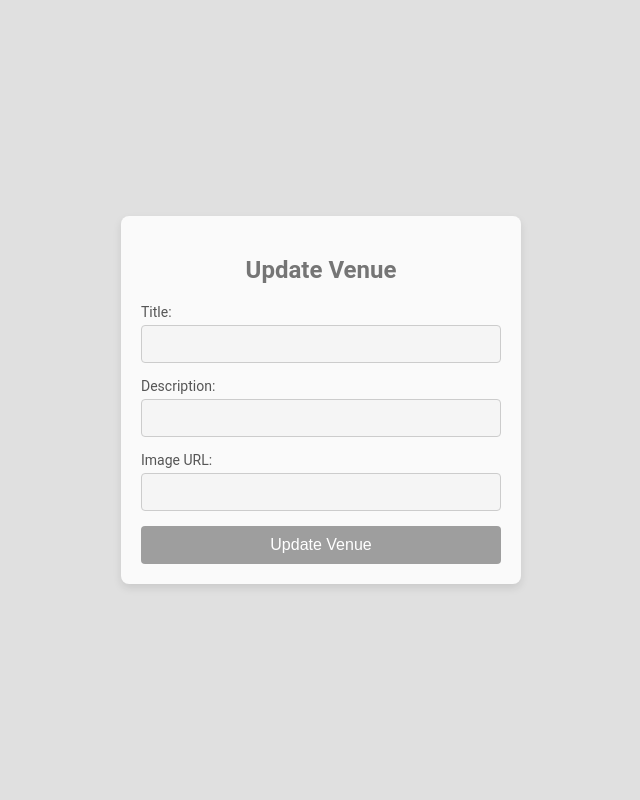
After one commit to tianala/SlotMeIN, a PHP site: page /update.php in a window 1280 px wide. The commit adds this page. Shown: the whole page, without its empty margins (319-959 px from the left). Run offline with PHP 8.4, Linux system fonts and the light colour scheme; data that the repository does not hold is empty.

Commit message:
Creation of crud functionalities

```diff
--- a/conn.php
+++ b/conn.php
@@ -3,6 +3,12 @@ $host = 'localhost';
 $db = 'psu_reservation';
 $user = 'root';
 $pass = 'root';
-$pdo = new PDO("mysql:host=$host;dbname=$db", $user, $pass);
 
+try {
+    $pdo = new PDO("mysql:host=$host;dbname=$db", $user, $pass);
+    $pdo->setAttribute(PDO::ATTR_ERRMODE, PDO::ERRMODE_EXCEPTION);
+    // echo "Connection successful.";
+} catch (PDOException $e) {
+    die("Connection failed: " . $e->getMessage());
+}
 ?>
--- /dev/null
+++ b/update.php
@@ -0,0 +1,113 @@
+<?php
+include 'conn.php';
+
+if (isset($_GET['id'])) {
+    $id = $_GET['id'];
+    $sql = "SELECT * FROM events WHERE id = :id";
+    $stmt = $pdo->prepare($sql);
+    $stmt->bindParam(':id', $id);
+    $stmt->execute();
+    $event = $stmt->fetch();
+}
+
+if ($_SERVER["REQUEST_METHOD"] == "POST") {
+    $title = $_POST['title'];
+    $description = $_POST['description'];
+    $image_url = $_POST['image_url'];
+
+    $sql = "UPDATE events SET title = :title, description = :description, image_url = :image_url WHERE id = :id";
+    $stmt = $pdo->prepare($sql);
+    $stmt->bindParam(':title', $title);
+    $stmt->bindParam(':description', $description);
+    $stmt->bindParam(':image_url', $image_url);
+    $stmt->bindParam(':id', $id);
+    $stmt->execute();
+
+    header("Location: dashboard.php");
+    exit();
+}
+?>
+
+<!DOCTYPE html>
+<html lang="en">
+<head>
+    <meta charset="UTF-8">
+    <meta name="viewport" content="width=device-width, initial-scale=1.0">
+    <title>Edit Event</title>
+    <style>
+        body {
+            font-family: 'Roboto', sans-serif;
+            background-color: #e0e0e0;
+            color: #333;
+            display: flex;
+            justify-content: center;
+            align-items: center;
+            height: 100vh;
+            margin: 0;
+        }
+        .form-container {
+            background-color: #fafafa;
+            border-radius: 8px;
+            box-shadow: 0 4px 8px rgba(0, 0, 0, 0.1);
+            padding: 20px;
+            width: 400px;
+            box-sizing: border-box;
+        }
+        .form-container h2 {
+            text-align: center;
+            color: #757575;
+        }
+        .form-container label {
+            font-size: 14px;
+            color: #555;
+            margin-bottom: 5px;
+            display: block;
+        }
+        .form-container input {
+            width: 100%;
+            padding: 10px;
+            margin-bottom: 15px;
+            border: 1px solid #ccc;
+            border-radius: 4px;
+            font-size: 14px;
+            background-color: #f5f5f5;
+            box-sizing: border-box;
+        }
+        .form-container button {
+            width: 100%;
+            padding: 10px;
+            background-color: #9e9e9e;
+            color: white;
+            border: none;
+            border-radius: 4px;
+            font-size: 16px;
+            cursor: pointer;
+        }
+        .form-container button:hover {
+            background-color: #757575;
+        }
+        .form-container input:focus {
+            border-color: #9e9e9e;
+        }
+    </style>
+</head>
+<body>
+
+    <div class="form-container">
+        <h2>Update Venue</h2>
+        <form method="POST" action="">
+            <label for="title">Title:</label>
+            <input type="text" id="title" name="title" value="<?php echo $event['title']; ?>" required>
+
+            <label for="description">Description:</label>
+            <input type="text" id="description" name="description" value="<?php echo $event['description']; ?>" required>
+
+            <label for="image_url">Image URL:</label>
+            <input type="text" id="image_url" name="image_url" value="<?php echo $event['image_url']; ?>">
+
+            <button type="submit">Update Venue</button>
+        </form>
+    </div>
+
+</body>
+</html>
```
Also changed, not shown: create.php (added, +102 -0 lines), dashboard.css (+54 -4 lines), dashboard.php (+25 -16 lines), delete.php (added, +17 -0 lines).
